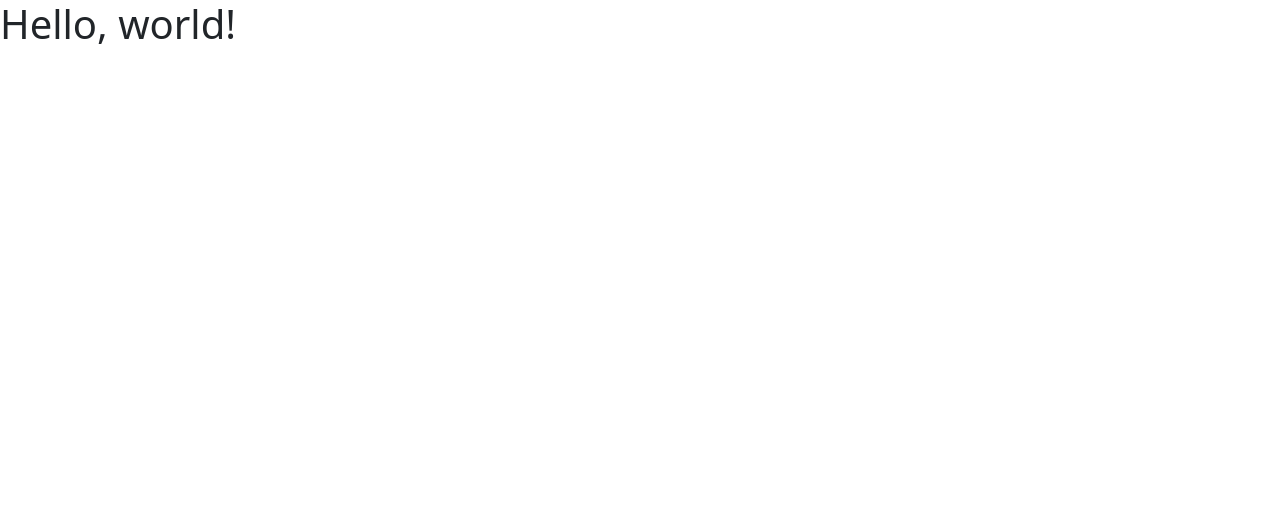
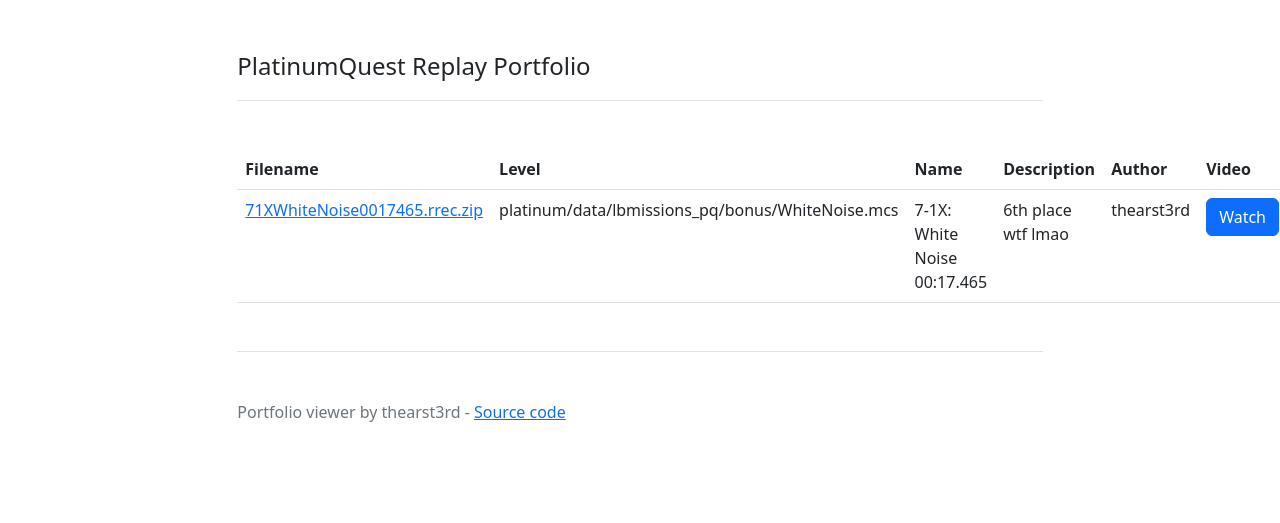
Before and after one commit to thearst3rd/pq-rrec-portfolio, a website: page public/index.html in a window 1280 px wide. Drawn offline with nearby package versions, Linux system fonts and the light colour scheme.

Commit message:
Add example entry

```diff
--- a/public/index.html
+++ b/public/index.html
@@ -3,11 +3,39 @@
 	<head>
 		<meta charset="utf-8">
 		<meta name="viewport" content="width=device-width, initial-scale=1">
-		<title>Bootstrap demo</title>
+		<title>PlatinumQuest Replay Portfolio</title>
 		<link href="https://cdn.jsdelivr.net/npm/bootstrap@5.2.2/dist/css/bootstrap.min.css" rel="stylesheet" integrity="sha384-Zenh87qX5JnK2Jl0vWa8Ck2rdkQ2Bzep5IDxbcnCeuOxjzrPF/et3URy9Bv1WTRi" crossorigin="anonymous">
 	</head>
 	<body>
-		<h1>Hello, world!</h1>
+		<div class="col-lg-8 mx-auto p-4 py-md-5">
+			<header class="d-flex align-items-center pb-3 mb-5 border-bottom">
+				<span class="fs-4">PlatinumQuest Replay Portfolio</span>
+			</header>
+
+			<main>
+				<table class="table">
+					<tr>
+						<th>Filename</th>
+						<th>Level</th>
+						<th>Name</th>
+						<th>Description</th>
+						<th>Author</th>
+						<th>Video</th>
+					</tr>
+					<tr>
+						<td><a href="./rrec/71XWhiteNoise0017465.rrec.zip">71XWhiteNoise0017465.rrec.zip</a></td>
+						<td>platinum/data/lbmissions_pq/bonus/WhiteNoise.mcs</td>
+						<td>7-1X: White Noise 00:17.465</td>
+						<td>6th place wtf lmao</td>
+						<td>thearst3rd</td>
+						<td><a href="https://youtu.be/g8fpdUHoL_U?t=2161" class="btn btn-primary">Watch</a></td>
+					</tr>
+				</table>
+			</main>
+			<footer class="pt-5 my-5 text-muted border-top">
+				Portfolio viewer by thearst3rd - <a href="https://git.thearst3rd.com/thearst3rd/pq-rrec-portfolio">Source code</a>
+			</footer>
+		</div>
 		<script src="https://cdn.jsdelivr.net/npm/bootstrap@5.2.2/dist/js/bootstrap.bundle.min.js" integrity="sha384-OERcA2EqjJCMA+/3y+gxIOqMEjwtxJY7qPCqsdltbNJuaOe923+mo//f6V8Qbsw3" crossorigin="anonymous"></script>
 	</body>
 </html>
```
